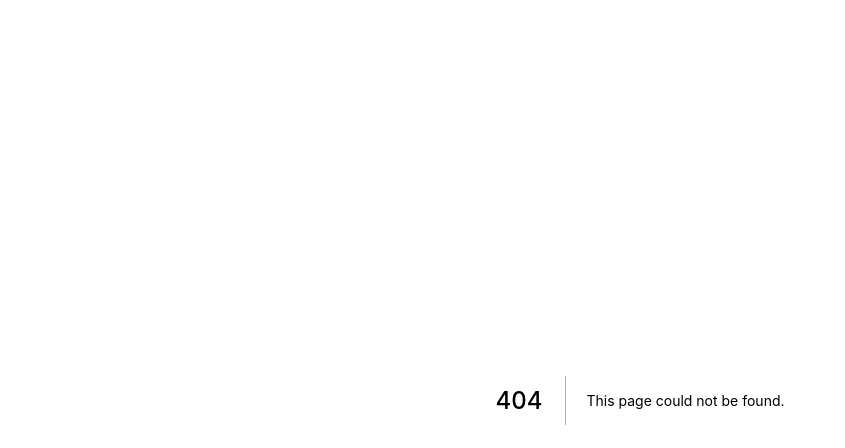
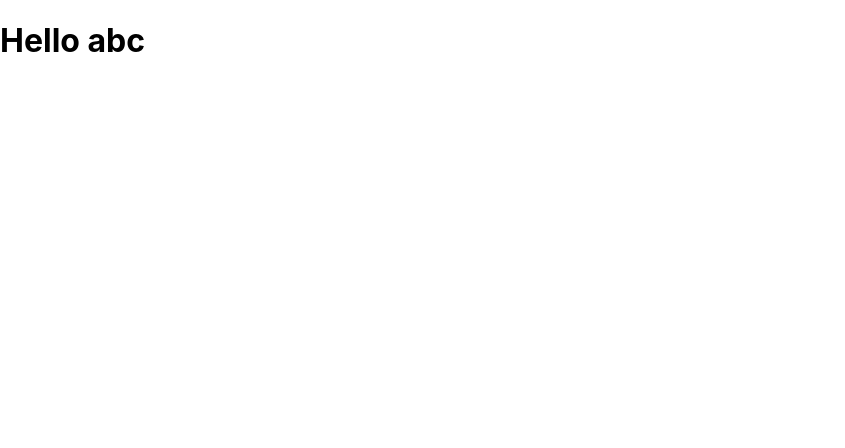
Before and after one commit to ducdinh08239/first-nextjs-app, a Next.js app: page /hello in a window 1280 px wide. Before the commit this address had no page. Shown: the top 448 px of the page, without its empty margins (0-845 px from the left). Built offline with nearby package versions, Linux system fonts and the light colour scheme.

Commit message:
First commit

```diff
--- /dev/null
+++ b/pages/hello.js
@@ -0,0 +1,7 @@
+import React from 'react'
+
+export default function User() {
+    return (
+        <h1>Hello abc</h1>
+    )
+}
--- a/pages/index.js
+++ b/pages/index.js
@@ -6,7 +6,7 @@ export default function Home() {
   return (
     <div className={styles.container}>
       <Head>
-        <title>Create Next App</title>
+        <title>Create Next App abc</title>
         <meta name="description" content="Generated by create next app" />
         <link rel="icon" href="/favicon.ico" />
       </Head>
```
